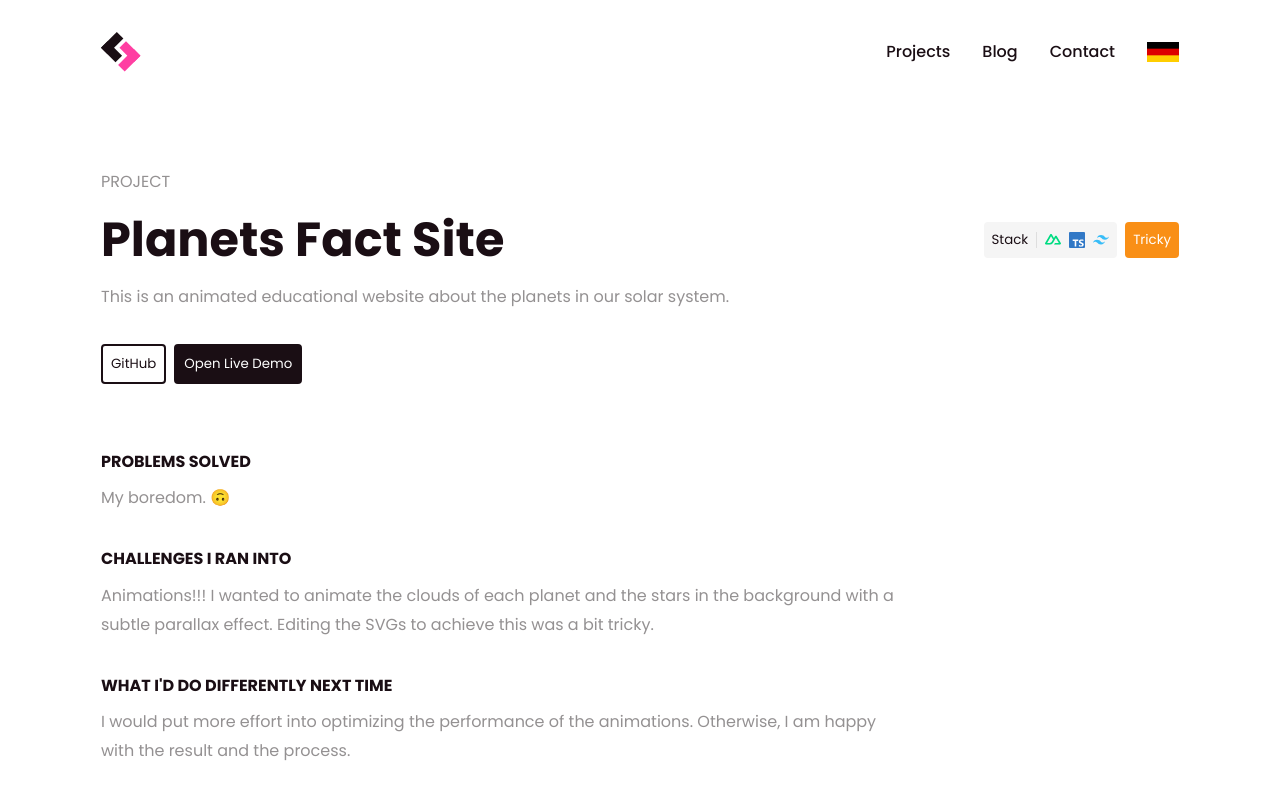
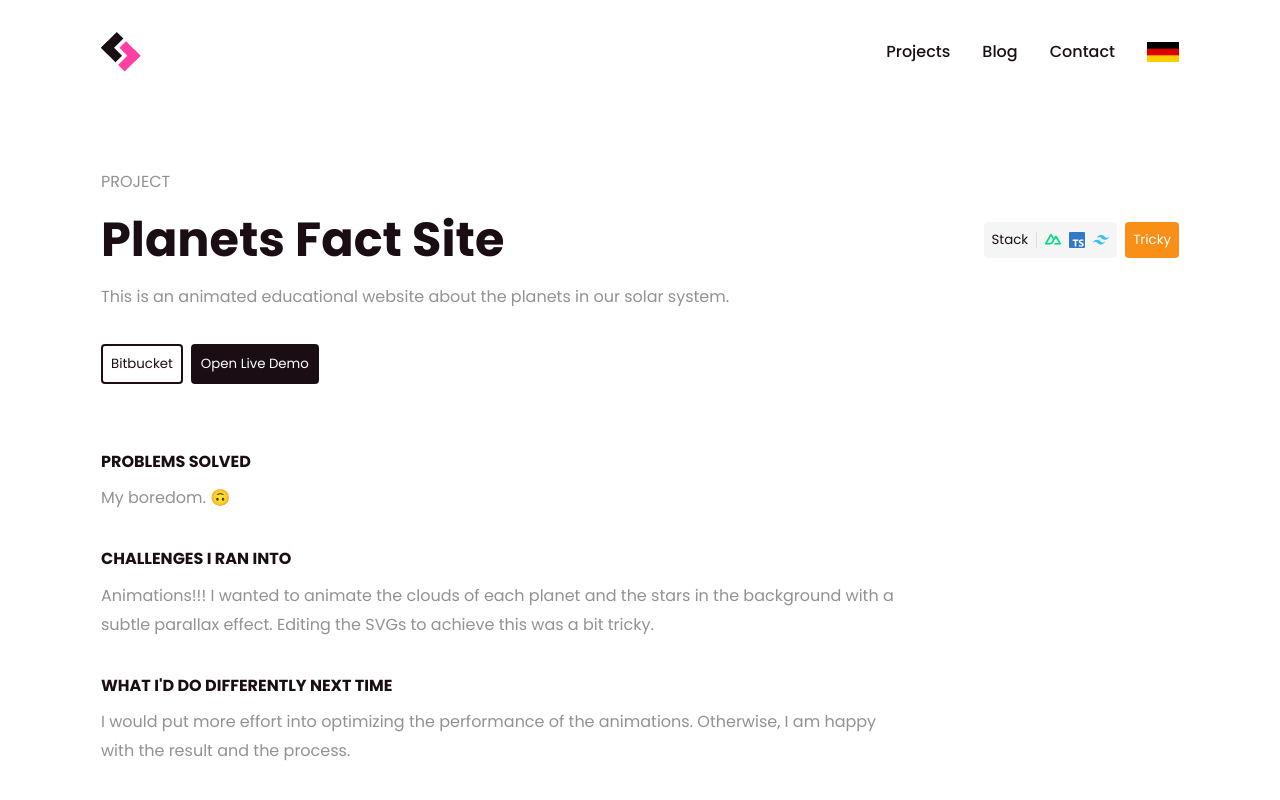
Before and after one commit to web-dev-sam/portfolio, a Vue app: page /project/planets in a window 1280 px wide. Shown: the top 800 px of the page. Built offline with nearby package versions, Linux system fonts and the light colour scheme.

Commit message:
Fixed all project links

```diff
--- a/src/views/project/BaseProjectPage.vue
+++ b/src/views/project/BaseProjectPage.vue
@@ -8,6 +8,7 @@ const props = defineProps<{
   title: string
   githubLink: string
   demoLink: string
+  githubName: string
 }>()
 
 const { t } = useTranslator({
@@ -38,7 +39,7 @@ const { t } = useTranslator({
     </div>
 
     <div class="flex gap-2">
-      <UButton variant="ghost" :to="githubLink" type="link">GitHub</UButton>
+      <UButton variant="ghost" :to="githubLink" type="link">{{ githubName }}</UButton>
       <UButton variant="primary" :to="demoLink" type="link">{{ t('demo') }}</UButton>
     </div>
 
--- a/src/views/project/ProjectBSTO.vue
+++ b/src/views/project/ProjectBSTO.vue
@@ -25,6 +25,7 @@ const { t, lang } = useTranslator({
   <BaseProjectPage
     title="BeatSaber Tournament Overlay"
     githubLink="https://github.com/mgtourney/overlay"
+    githubName="GitHub"
     demoLink="https://www.youtube.com/watch?v=-ejMSWVJk8M"
   >
     <template #badges>
--- a/src/views/project/ProjectBeatStats.vue
+++ b/src/views/project/ProjectBeatStats.vue
@@ -24,6 +24,7 @@ const { t, lang } = useTranslator({
   <BaseProjectPage
     title="BeatStats"
     githubLink="https://github.com/web-dev-sam/beat-stats"
+    githubName="GitHub"
     demoLink="https://dashboard.twitch.tv/extensions/61o5horkcyf4v7hvu181y3dj7s637v"
   >
     <template #badges>
--- a/src/views/project/ProjectBeatTimer.vue
+++ b/src/views/project/ProjectBeatTimer.vue
@@ -26,6 +26,7 @@ const { t, lang } = useTranslator({
   <BaseProjectPage
     title="Beat Timer"
     githubLink="https://github.com/web-dev-sam/beat-timer"
+    githubName="GitHub"
     demoLink="https://beat-timer.webry.com/"
   >
     <template #badges>
--- a/src/views/project/ProjectDictionary.vue
+++ b/src/views/project/ProjectDictionary.vue
@@ -26,6 +26,7 @@ const { t, lang } = useTranslator({
   <BaseProjectPage
     title="Dictionary"
     githubLink="https://bitbucket.org/samuel-braun/solidjs-dictionary/"
+    githubName="Bitbucket"
     demoLink="https://dictionary.webry.com/"
   >
     <template #badges>
--- a/src/views/project/ProjectFrac.vue
+++ b/src/views/project/ProjectFrac.vue
@@ -26,6 +26,7 @@ const { t, lang } = useTranslator({
   <BaseProjectPage
     title="Frac"
     githubLink="https://github.com/web-dev-sam/Frac"
+    githubName="GitHub"
     demoLink="https://frac.webry.com/"
   >
     <template #badges>
--- a/src/views/project/ProjectLog7.vue
+++ b/src/views/project/ProjectLog7.vue
@@ -24,6 +24,7 @@ const { t, lang } = useTranslator({
   <BaseProjectPage
     title="Log7 Glossary"
     githubLink="https://bitbucket.org/samuel-braun/technical-glossary/src/master/"
+    githubName="Bitbucket"
     demoLink="https://glossary.webry.com/"
   >
     <template #badges>
--- a/src/views/project/ProjectPlanets.vue
+++ b/src/views/project/ProjectPlanets.vue
@@ -26,6 +26,7 @@ const { t, lang } = useTranslator({
   <BaseProjectPage
     title="Planets Fact Site"
     githubLink="https://bitbucket.org/samuel-braun/nuxtjs-planets-fact-site/"
+    githubName="Bitbucket"
     demoLink="https://planets.webry.com/"
   >
     <template #badges>
--- a/src/views/project/ProjectSSLE.vue
+++ b/src/views/project/ProjectSSLE.vue
@@ -24,6 +24,7 @@ const { t, lang } = useTranslator({
   <BaseProjectPage
     title="ScoreSaber Leaderboard Extension"
     githubLink="https://github.com/web-dev-sam/beatsaver-leaderboard-buttons"
+    githubName="GitHub"
     demoLink="https://chromewebstore.google.com/detail/scoresaber-buttons/mjpdbfngmbgokogdekgacbonopbkaclc"
   >
     <template #badges>
--- a/src/views/project/ProjectWebry.vue
+++ b/src/views/project/ProjectWebry.vue
@@ -26,6 +26,7 @@ const { t, lang } = useTranslator({
   <BaseProjectPage
     title="Webry"
     githubLink="https://github.com/web-dev-sam/blog"
+    githubName="GitHub"
     demoLink="https://www.webry.com/"
   >
     <template #badges>
```
